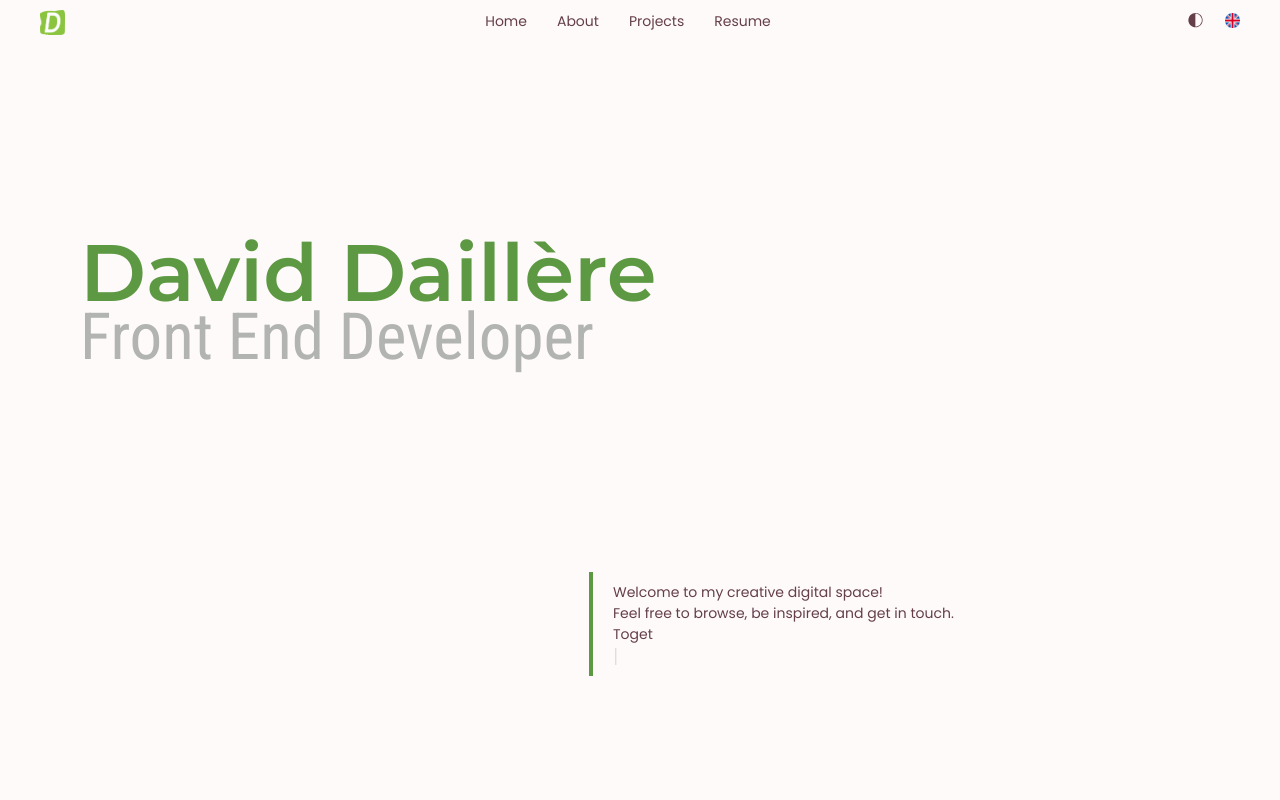
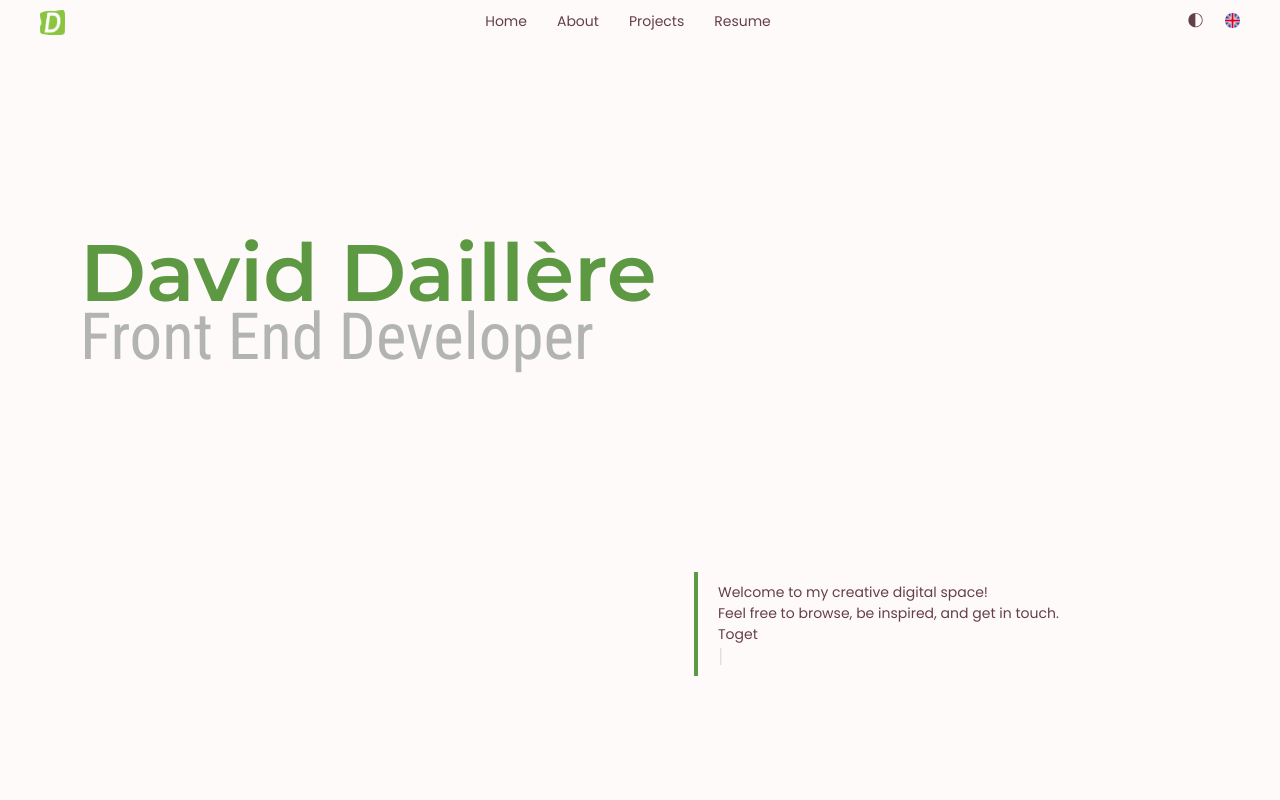
Before and after one commit to Daviddaill/portfolio, a React (Create React App) app: page /1 in a window 1280 px wide. Shown: the top 800 px of the page. Built offline with nearby package versions, Linux system fonts and the light colour scheme; a web font is replaced by a local one.

Commit message:
fix dependency issue

```diff
--- a/package.json
+++ b/package.json
@@ -45,5 +45,8 @@
       "last 1 firefox version",
       "last 1 safari version"
     ]
+  },
+  "devDependencies": {
+    "@babel/plugin-proposal-private-property-in-object": "^7.21.11"
   }
 }
--- a/src/page/home/home.module.css
+++ b/src/page/home/home.module.css
@@ -25,7 +25,7 @@
 
 .typeContainer {
   font-size: 18px;
-  min-width: 50%;
+  min-width: 400px;
   min-height: 100px;
   margin-left: 40%;
   border-left: 4px solid #5D9943;
```
